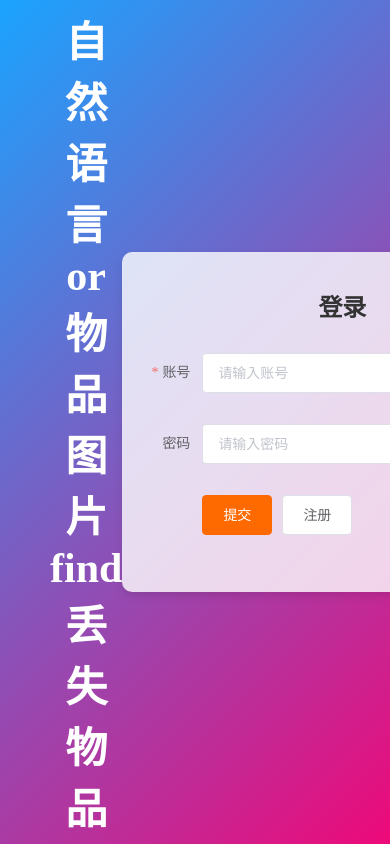
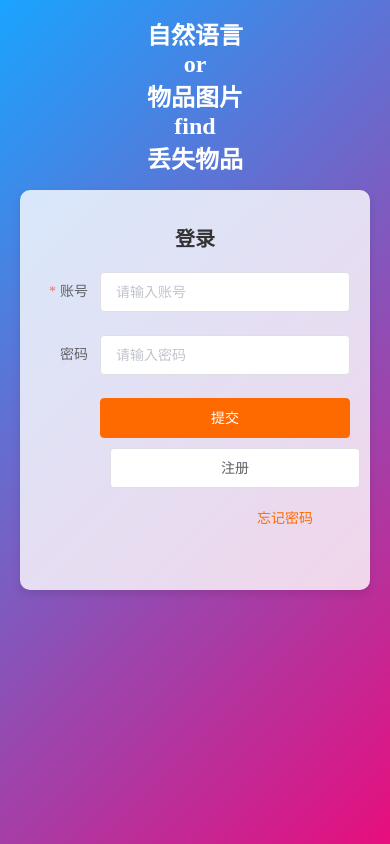
Before and after one commit to a1fly/Text-image-matching, a Vue app in the folder frontend/: page /login in a window 390 px wide. Built offline with nearby package versions, Linux system fonts and the light colour scheme.

Commit message:
手机端CSS适配

```diff
--- a/frontend/src/components/UserLogin.vue
+++ b/frontend/src/components/UserLogin.vue
@@ -17,7 +17,7 @@
 
         <el-form-item class="loginItem">
           <el-button id="sub_button" type="primary" @click="submitForm('ruleForm')">提交</el-button>
-          <el-button  @click="GotoReg()">注册</el-button>
+          <el-button  @click="GotoReg">注册</el-button>
           <el-button type="text" @click="forgetPassword" class="forget-password" style="margin-left: 60px; ">忘记密码</el-button>
         </el-form-item>
 
@@ -57,6 +57,9 @@ export default {
     };
   },
   methods: {
+    GotoReg() {
+      this.$router.push('/reg');
+    },
     submitForm(formName) {
       this.$refs[formName].validate((valid) => {
         if (valid) {
@@ -66,16 +69,13 @@ export default {
             acc: this.ruleForm.acc,
             pass: hashedPassword
           }).then(response => {
-            console.log("response: ",response);
-            if(response.data.success)
-            {
+            console.log("response: ", response);
+            if (response.data.success) {
               // 处理登录成功的逻辑
               alert('登录成功！');
-            }else
-            {
+            } else {
               alert('登录失败，请检查账号和密码')
             }
-
           }).catch(error => {
             console.error('登录失败:', error);
             alert('登录失败，请检查账号和密码');
@@ -87,9 +87,7 @@ export default {
       });
     },
 
-    GotoReg(){
-      this.$router.push('/reg');
-    },
+
 
     forgetPassword() {
       // 处理忘记密码的逻辑
@@ -125,9 +123,7 @@ export default {
   }
 }
 </script>
-
-<style  scoped>
-
+<style scoped>
 html, body, #app {
   height: 100%;
   margin: 0;
@@ -150,7 +146,6 @@ html, body, #app {
 }
 
 .typewriter {
-
   font-size: 42px;
   color: white;
   font-weight: bold;
@@ -158,10 +153,6 @@ html, body, #app {
   text-align: center; /* 水平居中 */
   margin-left: 50px;
 }
-
-
-
-
 
 .el-form-item__label {
   color: #333;
@@ -174,9 +165,6 @@ html, body, #app {
   color: #333;
 }
 
-
-
-
 #sub_button {
   background: #ff6a00;
   border-color: #ff6a00;
@@ -187,7 +175,6 @@ html, body, #app {
   border-color: #ee0979;
 }
 
-
 .el-button--text.forget-password {
   color: #ff6a00;
   font-size: 14px;
@@ -197,21 +184,21 @@ html, body, #app {
   color: #ee0979;
 }
 
-.loginItem{
+.loginItem {
   margin-top: 30px;
+}
 
-}
 .login-header {
   font-size: 24px;
   color: #333;
   text-align: center;
 }
+
 .right-side {
   flex: 1;
   display: flex;
   justify-content: center;
   align-items: center;
-
 }
 
 .demo-ruleForm {
@@ -222,4 +209,63 @@ html, body, #app {
   width: 400px;
   height: 300px;
 }
+
+/* 手机端适配 */
+@media (max-width: 768px) {
+  #LoginContainer {
+    flex-direction: column; /* 改为垂直布局 */
+    padding: 20px;
+  }
+
+  .left-side {
+    margin-bottom: 20px; /* 添加间距 */
+    flex: unset;
+    height: 150px; /* 设置高度 */
+  }
+
+  .typewriter {
+    font-size: 24px; /* 调整字体大小 */
+    margin-left: 0;
+  }
+
+  .right-side {
+    flex: unset;
+    width: 100%; /* 占满宽度 */
+  }
+
+  .demo-ruleForm {
+    width: 100%; /* 占满屏幕宽度 */
+    max-width: 350px; /* 限制最大宽度 */
+    height: auto; /* 自适应高度 */
+    padding: 20px;
+  }
+
+  .login-header {
+    font-size: 20px; /* 调整标题字体 */
+  }
+
+  .el-form-item {
+    margin-top: 20px; /* 减少间距 */
+  }
+
+  .el-input__inner {
+    font-size: 14px; /* 调整输入框字体 */
+  }
+
+  #sub_button {
+    width: 100%; /* 按钮宽度自适应 */
+    margin-bottom: 10px; /* 添加间距 */
+  }
+
+  .el-button {
+    width: 100%; /* 按钮自适应宽度 */
+    margin-bottom: 10px;
+  }
+
+  .el-button--text.forget-password {
+    //margin-left: 100px;
+    text-align: center;
+    //width: 100%; /* 忘记密码按钮居中 */
+  }
+}
 </style>
```
